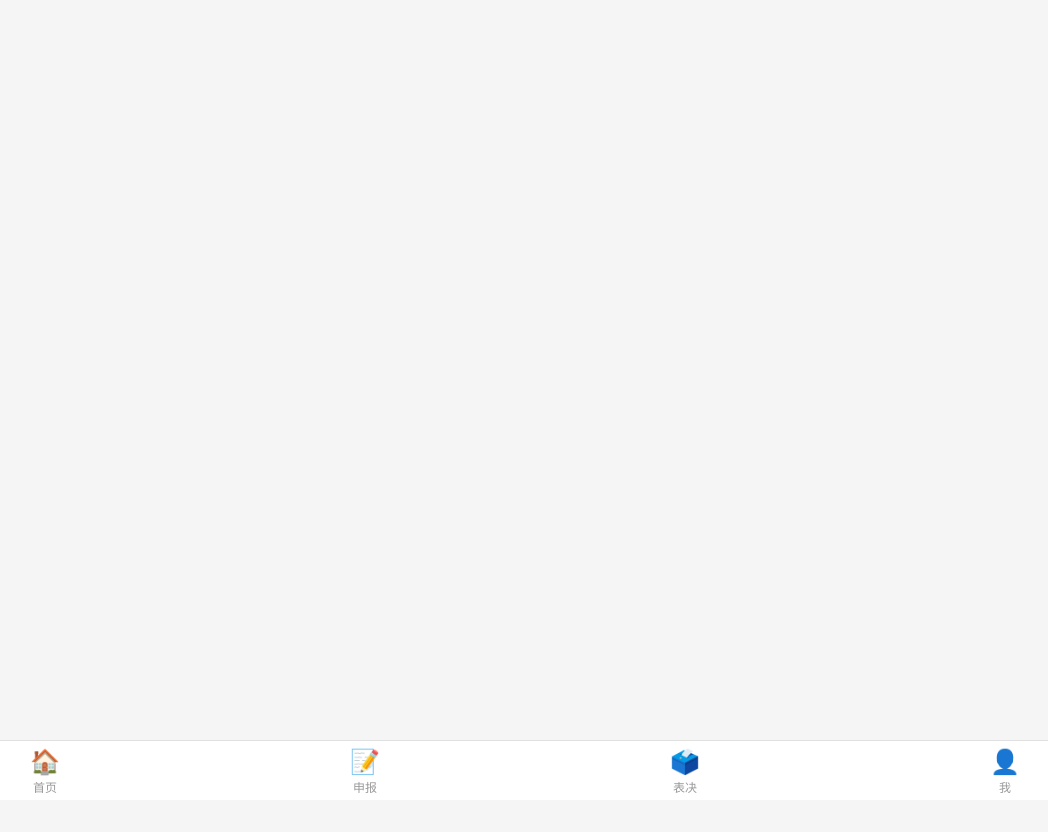
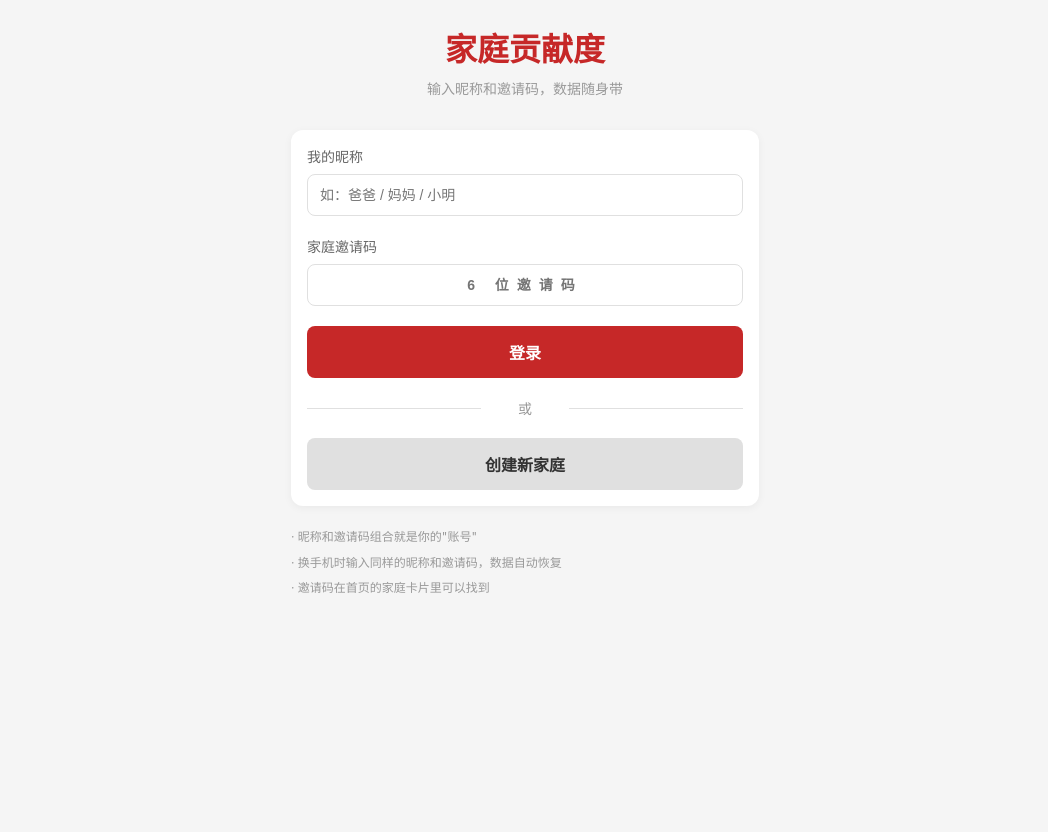
Before and after one commit to Polaris-era1412/family-contribution-h5, a Vue app: page /login in a window 1280 px wide. Before the commit this address had no page. Shown: the top 832 px of the page, without its empty margins (115-1163 px from the left). Built offline with nearby package versions, Linux system fonts and the light colour scheme.

Commit message:
refactor: 清理邮箱认证残留代码

```diff
--- a/src/App.vue
+++ b/src/App.vue
@@ -36,7 +36,7 @@
 
 // 判断是否显示底部导航
 const showTabBar = computed(() => {
-  const hiddenPages = ['/join', '/admin', '/history']
+  const hiddenPages = ['/login', '/join', '/admin', '/history']
   return !hiddenPages.some(page => route.path.startsWith(page))
 })
 </script>
--- a/src/main.js
+++ b/src/main.js
@@ -6,7 +6,8 @@
 
 // 路由配置
 const routes = [
-  { path: '/', redirect: '/home' },
+  { path: '/', redirect: '/login' },
+  { path: '/login', component: () => import('./pages/Login.vue') },
   { path: '/home', component: () => import('./pages/Home.vue') },
   { path: '/submit', component: () => import('./pages/Submit.vue') },
   { path: '/vote', component: () => import('./pages/Vote.vue') },
@@ -21,13 +22,17 @@
   routes
 })
 
-// 路由守卫：已登录用户自动跳转首页，不再显示加入页
+// 路由守卫：需要登录的页面
+const protectedRoutes = ['/home', '/submit', '/vote', '/mine', '/join', '/admin', '/history']
+
 router.beforeEach((to, from, next) => {
-  const user = currentUser.get()
-  if (to.path === '/join' && user) {
-    next('/home')
-  } else if ((to.path === '/home' || to.path === '/submit' || to.path === '/vote' || to.path === '/mine') && !user) {
-    next('/join')
+  if (protectedRoutes.includes(to.path)) {
+    const user = currentUser.get()
+    if (!user) {
+      next('/login')
+    } else {
+      next()
+    }
   } else {
     next()
   }
--- /dev/null
+++ b/src/pages/Login.vue
@@ -0,0 +1,215 @@
+<template>
+  <div class="login-page">
+    <div class="header">
+      <h1>家庭贡献度</h1>
+      <p>输入昵称和邀请码，数据随身带</p>
+    </div>
+
+    <div class="card">
+      <div class="form-group">
+        <label>我的昵称</label>
+        <input
+          v-model="nickname"
+          class="input"
+          placeholder="如：爸爸 / 妈妈 / 小明"
+          maxlength="8"
+        />
+      </div>
+
+      <div class="form-group">
+        <label>家庭邀请码</label>
+        <input
+          v-model="inviteCode"
+          class="input code"
+          placeholder="6 位邀请码"
+          maxlength="6"
+        />
+      </div>
+
+      <button
+        class="btn btn-primary btn-block"
+        :disabled="loading"
+        @click="handleLogin"
+      >
+        {{ loading ? '登录中...' : '登录' }}
+      </button>
+
+      <div class="divider">或</div>
+
+      <button
+        class="btn btn-secondary btn-block"
+        @click="$router.push('/join')"
+      >
+        创建新家庭
+      </button>
+    </div>
+
+    <div class="tips">
+      <p>· 昵称和邀请码组合就是你的"账号"</p>
+      <p>· 换手机时输入同样的昵称和邀请码，数据自动恢复</p>
+      <p>· 邀请码在首页的家庭卡片里可以找到</p>
+    </div>
+  </div>
+</template>
+
+<script setup>
+import { ref } from 'vue'
+import { useRouter } from 'vue-router'
+import { supabase, TABLES, currentUser, savedFamily } from '../utils/supabase.js'
+
+const router = useRouter()
+const nickname = ref('')
+const inviteCode = ref('')
+const loading = ref(false)
+
+async function handleLogin() {
+  if (!nickname.value.trim()) {
+    alert('请输入昵称')
+    return
+  }
+  if (!inviteCode.value.trim()) {
+    alert('请输入家庭邀请码')
+    return
+  }
+
+  loading.value = true
+  try {
+    // 查找家庭
+    const { data: family, error: familyError } = await supabase
+      .from(TABLES.FAMILIES)
+      .select('*')
+      .eq('invite_code', inviteCode.value.trim().toUpperCase())
+      .single()
+
+    if (familyError || !family) {
+      throw new Error('邀请码无效')
+    }
+
+    // 查找该家庭中的成员（按昵称匹配）
+    const { data: members, error: memberError } = await supabase
+      .from(TABLES.MEMBERS)
+      .select('*')
+      .eq('family_id', family.id)
+      .eq('name', nickname.value.trim())
+
+    if (memberError) throw memberError
+
+    if (!members || members.length === 0) {
+      throw new Error('该家庭中没有找到昵称"' + nickname.value.trim() + '"的成员，请检查昵称是否正确')
+    }
+
+    // 取第一个匹配的成员（如果有重名，取第一个）
+    const member = members[0]
+
+    // 保存用户信息
+    currentUser.set({
+      id: member.id,
+      family_id: family.id,
+      name: member.name
+    })
+
+    savedFamily.set({
+      memberId: member.id,
+      familyId: family.id,
+      name: member.name,
+      familyName: family.name
+    })
+
+    router.push('/home')
+  } catch (error) {
+    alert(error.message || '登录失败')
+  } finally {
+    loading.value = false
+  }
+}
+</script>
+
+<style scoped>
+.login-page {
+  padding: 24px 16px;
+  max-width: 500px;
+  margin: 0 auto;
+}
+
+.header {
+  text-align: center;
+  margin-bottom: 32px;
+}
+
+.header h1 {
+  font-size: 32px;
+  color: #c62828;
+  margin-bottom: 8px;
+}
+
+.header p {
+  color: #999;
+  font-size: 14px;
+}
+
+.form-group {
+  margin-bottom: 20px;
+}
+
+.form-group label {
+  display: block;
+  font-size: 14px;
+  color: #666;
+  margin-bottom: 8px;
+}
+
+.input.code {
+  letter-spacing: 8px;
+  font-weight: 600;
+  text-align: center;
+}
+
+.btn-block {
+  width: 100%;
+  padding: 14px;
+  font-size: 16px;
+  font-weight: 600;
+}
+
+.btn-block:disabled {
+  opacity: 0.6;
+  cursor: not-allowed;
+}
+
+.divider {
+  text-align: center;
+  margin: 20px 0;
+  color: #999;
+  font-size: 14px;
+  position: relative;
+}
+
+.divider::before,
+.divider::after {
+  content: '';
+  position: absolute;
+  top: 50%;
+  width: 40%;
+  height: 1px;
+  background: #e0e0e0;
+}
+
+.divider::before {
+  left: 0;
+}
+
+.divider::after {
+  right: 0;
+}
+
+.tips {
+  font-size: 12px;
+  color: #999;
+  line-height: 1.8;
+  margin-top: 20px;
+}
+
+.tips p {
+  margin-bottom: 4px;
+}
+</style>
--- a/src/pages/Mine.vue
+++ b/src/pages/Mine.vue
@@ -315,10 +315,10 @@
 }
 
 function logout() {
-  if (confirm('确定要退出登录吗？退出后需要重新加入家庭。')) {
+  if (confirm('确定要退出登录吗？退出后需要用昵称和邀请码重新登录。')) {
     currentUser.clear()
     savedFamily.clear()
-    router.push('/join')
+    router.push('/login')
   }
 }
 </script>
```
